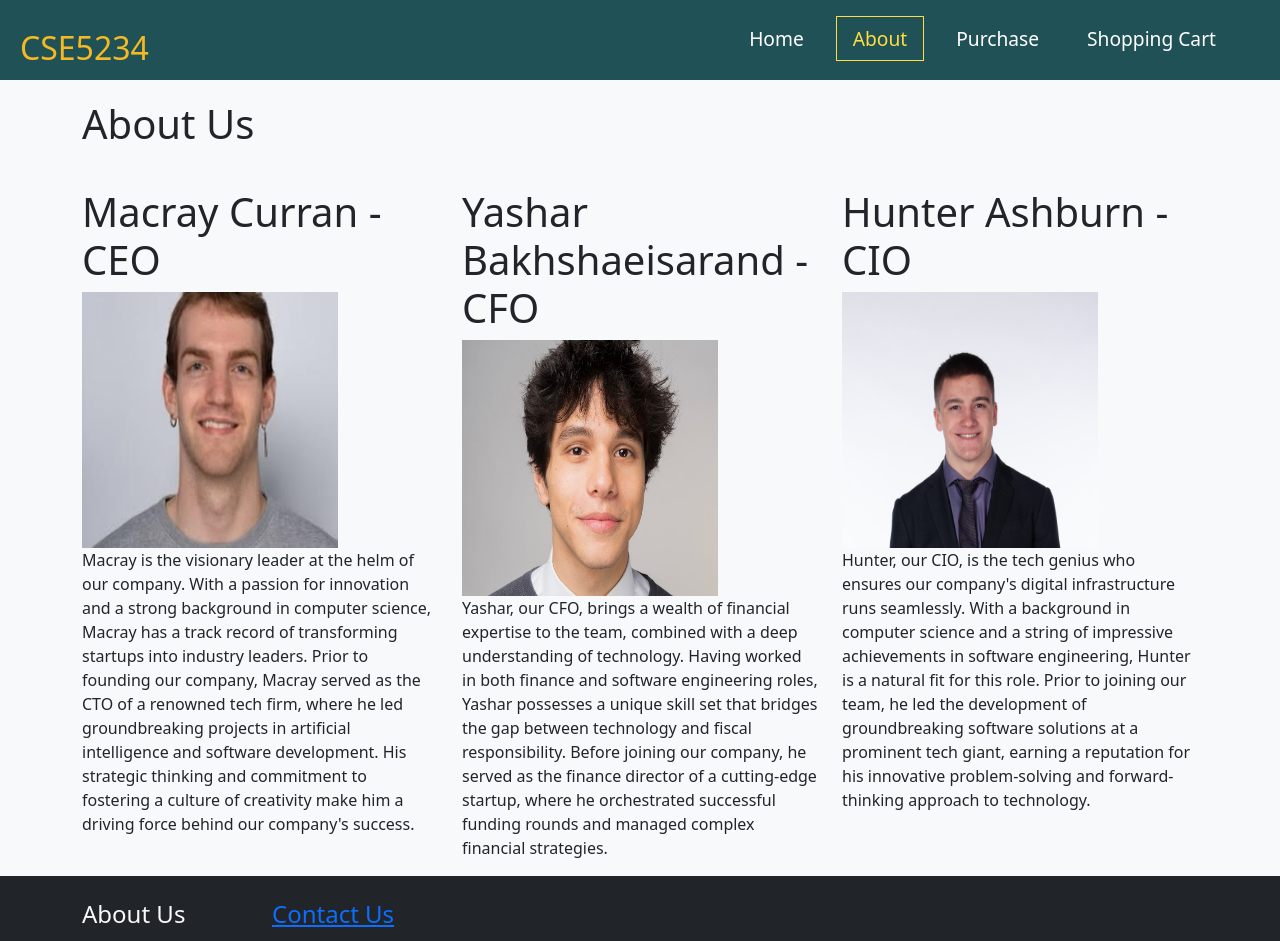
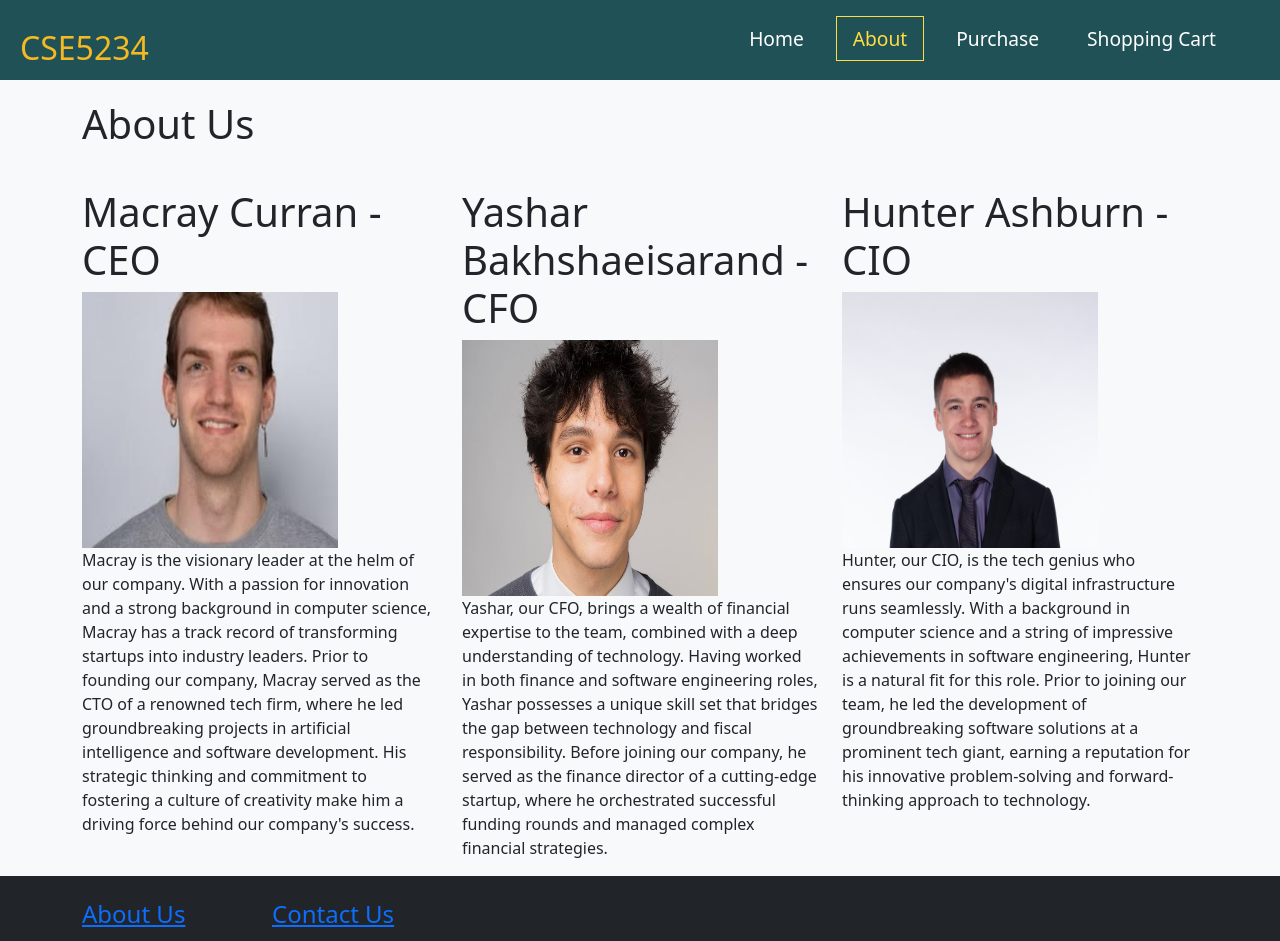
Before and after one commit to wyashar/cse5234, a React (Create React App) app: page /about in a window 1280 px wide. Shown: the top 941 px of the page. Built offline with nearby package versions, Linux system fonts and the light colour scheme.

Commit message:
added hyperlink for aboutus footer

```diff
--- a/src/App.js
+++ b/src/App.js
@@ -8,6 +8,7 @@ import ShippingEntry from './shippingEntry';
 import ViewOrder from './viewOrder';
 import ViewConfirmation from './Confirmation';
 import ContactUs from "./contactUs"
+
 
 import Footer from "./components/footer";
 import Home from './components/home';
@@ -31,6 +32,7 @@ function App() {
       <Route path='/purchase/viewOrder' element={<ViewOrder/>} />
       <Route path='/purchase/viewConfirmation' element={<ViewConfirmation/>} />
       <Route path='/contactus' element={<ContactUs/>} />
+      <Route path='/about' element={<About/>} />
       </Routes>
       </div>
       <Footer />
--- a/src/components/footer.js
+++ b/src/components/footer.js
@@ -6,7 +6,9 @@ const Footer = () => (
     <div className="container">
       <div className="row">
         <div className="col-md-2">
-          <h4>About Us</h4>
+          <h4>
+            <Link to="/about" replace>About Us</Link>
+          </h4>
           <p>Lorem ipsum dolor sit amet, consectetur adipiscing elit.</p>
         </div>
         <div className="col-md-3">
```
